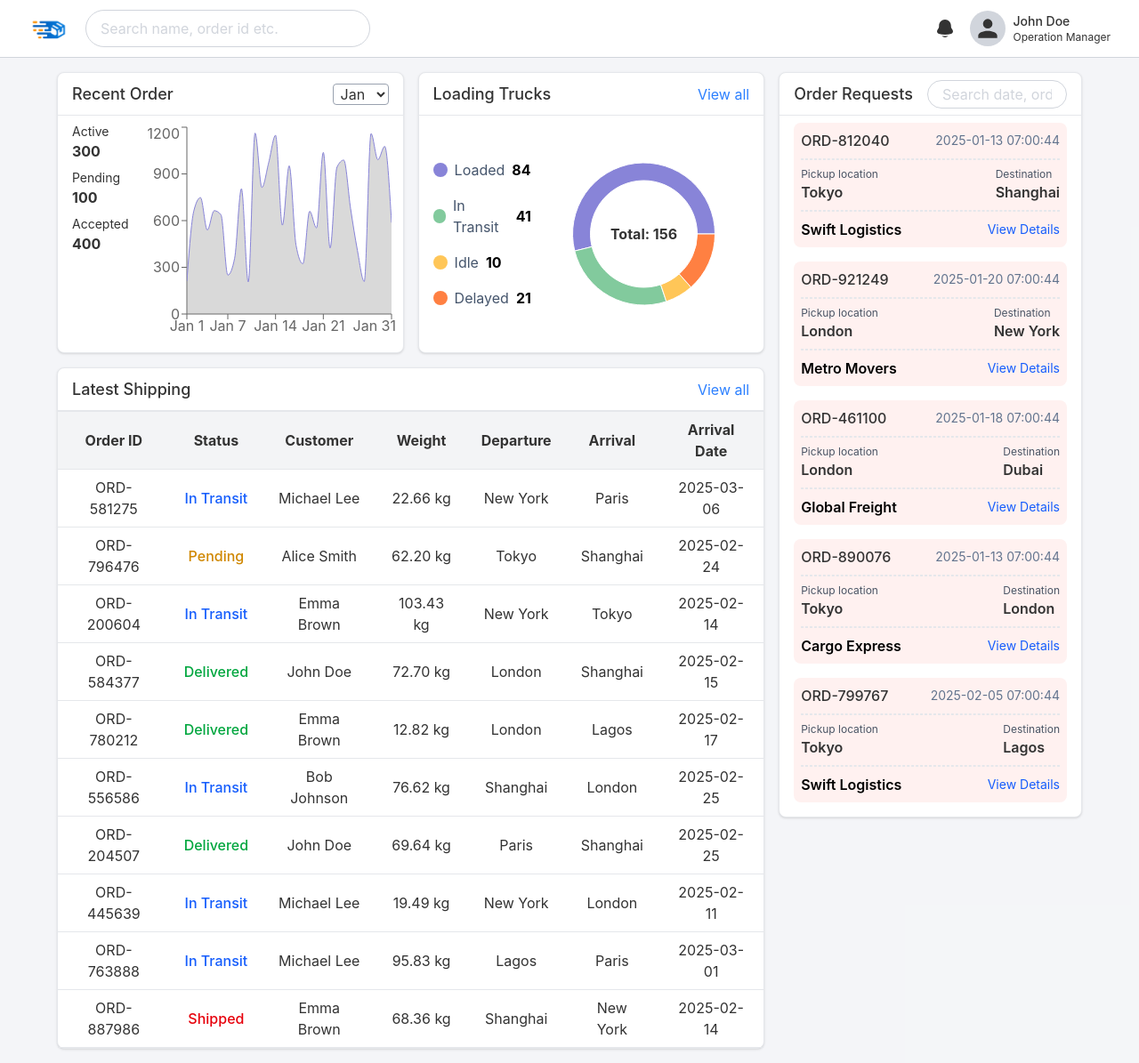
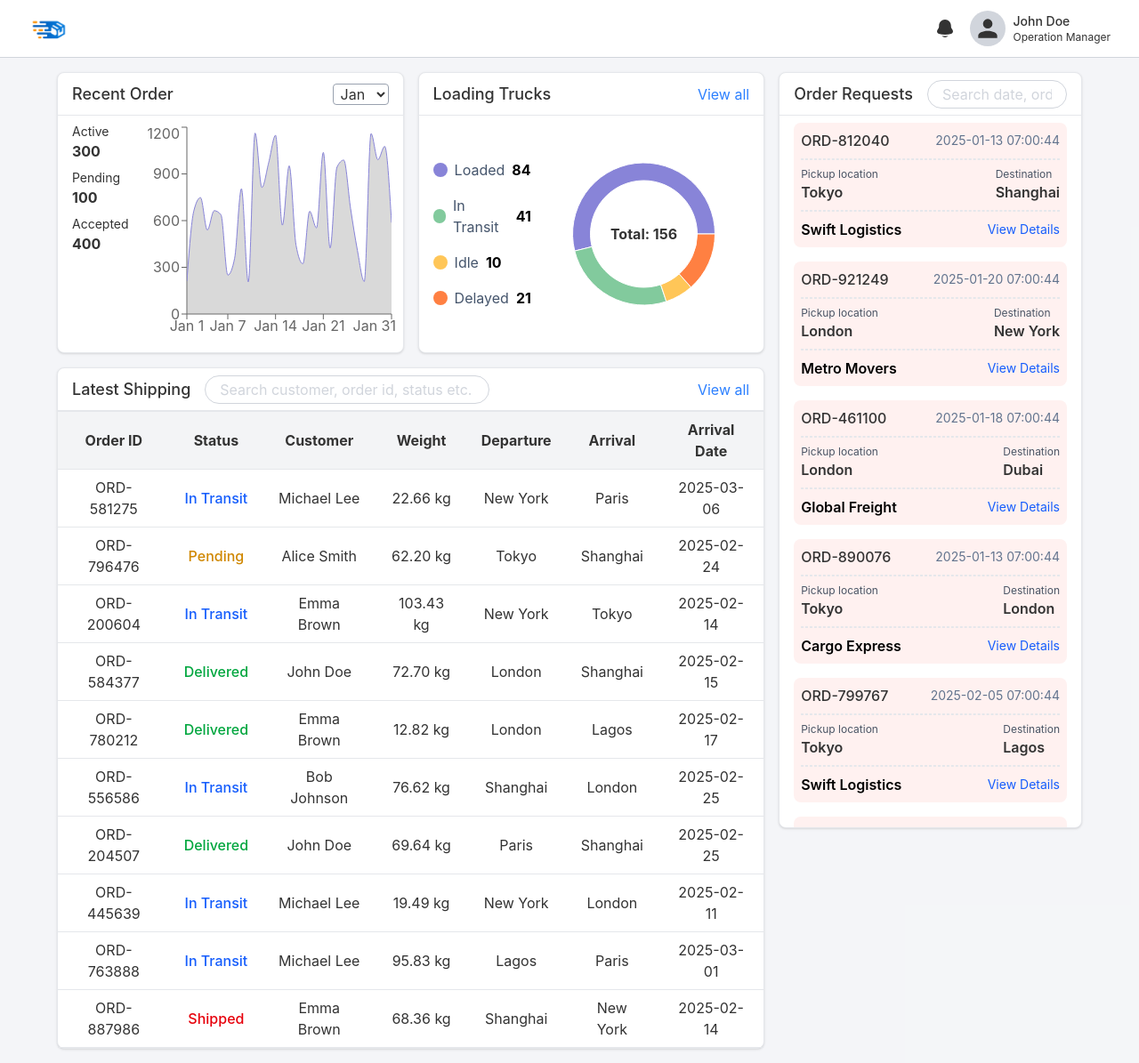
Before and after one commit to dLuxKid/logistics-dashboard, a React (Vite) app: page / in a window 1280 px wide. Shown: the whole page at 89% size. Built offline with nearby package versions, Linux system fonts and the light colour scheme.

Commit message:
added search filtering

```diff
--- a/src/components/latest-shipping.tsx
+++ b/src/components/latest-shipping.tsx
@@ -1,3 +1,7 @@
+import { useEffect, useState } from "react";
+import { useSearchParams } from "react-router";
+import Search from "./search";
+
 const getRandomItem = (arr: string[]) =>
   arr[Math.floor(Math.random() * arr.length)];
 const getRandomDate = () => {
@@ -42,10 +46,37 @@ const shippingData = Array.from({ length: 10 }, (_) => {
 });
 
 export default function LatestShipping() {
+  const [searchParams] = useSearchParams();
+
+  const [shippings, setShippings] = useState(shippingData);
+
+  useEffect(() => {
+    const query = searchParams.get("shipping")?.toLowerCase() || "";
+
+    const filteredShippings = shippingData.filter((order) => {
+      return (
+        order.status.toLowerCase().includes(query) ||
+        order.customer.toLowerCase().includes(query) ||
+        order.departure.toLowerCase().includes(query) ||
+        order.arrival.toLowerCase().includes(query) ||
+        order.orderId.toLowerCase().includes(query)
+      );
+    });
+
+    setShippings(filteredShippings);
+  }, [searchParams]);
+
   return (
     <div className="w-full rounded-lg border bg-white border-gray-200 shadow-sm">
       <div className="w-full flex justify-between items-center p-2 px-4 border-b h-12 border-b-gray-200">
-        <p className="text-base md:text-lg font-medium">Latest Shipping</p>
+        <div className="flex gap-4 items-center">
+          <p className="text-base md:text-lg font-medium">Latest Shipping</p>
+          <Search
+            query_name="shipping"
+            placeholder="Search customer, order id, status etc."
+            className="w-80 outline-none border border-gray-300 rounded-full h-8 px-4 py-2 bg-transparent placeholder:text-gray-300 text-black text-base"
+          />
+        </div>
         <p className="text-blue-500 hover:underline cursor-pointer">View all</p>
       </div>
       <div className="overflow-x-auto">
@@ -64,7 +95,7 @@ export default function LatestShipping() {
             </tr>
           </thead>
           <tbody>
-            {shippingData.map((shipment, index) => (
+            {shippings.map((shipment, index) => (
               <tr key={index} className="text-center">
                 <td className="border-y border-gray-200 px-4 py-2">
                   {shipment.orderId}
--- a/src/components/navbar.tsx
+++ b/src/components/navbar.tsx
@@ -8,16 +8,10 @@ export default function Navbar() {
   return (
     <div className="w-full px-[2.5%] py-2 border-b border-b-gray-300 flex justify-center">
       <nav className="flex items-center justify-between max-w-[1512px] w-full">
-        <div className="flex items-center gap-4">
-          <NavLink to="/" className="cursor-pointer">
-            <Logo className="size-12" />
-          </NavLink>
+        <NavLink to="/" className="cursor-pointer">
+          <Logo className="size-12" />
+        </NavLink>
 
-          <Search
-            placeholder="Search name, order id etc."
-            className="w-80 outline-none border border-gray-300 rounded-full h-10s px-4 py-2 bg-transparent placeholder:text-gray-300 text-black text-base"
-          />
-        </div>
         <div className="flex items-center gap-4">
           <div className="cursor-pointer relative group">
             <Bell className="size-6 fill-black" />
--- a/src/components/order-request.tsx
+++ b/src/components/order-request.tsx
@@ -1,5 +1,6 @@
-import { useState } from "react";
+import { useEffect, useState } from "react";
 import Search from "./search";
+import { useSearchParams } from "react-router";
 
 const getRandomItem = (arr: string[]) =>
   arr[Math.floor(Math.random() * arr.length)];
@@ -40,7 +41,7 @@ const items = [
   "Food & Perishables",
 ];
 
-const orderRequests = Array.from({ length: 5 }, (_) => {
+const orderRequests = Array.from({ length: 10 }, (_) => {
   const departure = getRandomItem(cities);
   let arrival = getRandomItem(cities);
   while (arrival === departure) arrival = getRandomItem(cities);
@@ -67,6 +68,24 @@ export default function OrderRequest() {
   const [selectedOrder, setSelectedOrder] = useState<
     (typeof orderRequests)[0] | null
   >(null);
+
+  const [searchParams] = useSearchParams();
+
+  const [orders, setOrders] = useState(orderRequests);
+
+  useEffect(() => {
+    const query = searchParams.get("order_request")?.toLowerCase() || "";
+
+    const filteredOrders = orderRequests.filter((order) => {
+      return (
+        order.company.name.toLowerCase().includes(query) ||
+        order.departure.toLowerCase().includes(query) ||
+        order.arrival.toLowerCase().includes(query)
+      );
+    });
+
+    setOrders(filteredOrders);
+  }, [searchParams]);
 
   return (
     <>
@@ -142,12 +161,13 @@ export default function OrderRequest() {
           <p className="text-base md:text-lg font-medium">Order Requests</p>
 
           <Search
+            query_name={"order_request"}
             placeholder="Search date, order id etc."
             className="w-full outline-none border border-gray-300 rounded-full h-8 px-4 py-2 bg-transparent placeholder:text-gray-300 text-black text-base"
           />
         </div>
-        <div className="flex flex-col gap-4 p-4 pt-2 max-h-screen hide-scrollbar overflow-y-auto">
-          {orderRequests.map((request, i) => (
+        <div className="flex flex-col gap-4 p-4 pt-2 h-screen hide-scrollbar overflow-y-auto">
+          {orders.map((request, i) => (
             <div
               key={i}
               className="w-full flex flex-col bg-[#fff1f0] rounded-lg px-2"
--- a/src/components/search.tsx
+++ b/src/components/search.tsx
@@ -1,7 +1,9 @@
 import { useLocation, useNavigate, useSearchParams } from "react-router";
 import { useDebouncedCallback } from "use-debounce";
 
-export default function Search(props: React.ComponentPropsWithoutRef<"input">) {
+export default function Search(
+  props: { query_name: string } & React.ComponentPropsWithoutRef<"input">
+) {
   const location = useLocation();
   const navigate = useNavigate();
   const [searchParams] = useSearchParams();
@@ -9,9 +11,9 @@ export default function Search(props: React.ComponentPropsWithoutRef<"input">) {
   const handleSearch = useDebouncedCallback((term) => {
     const params = new URLSearchParams(searchParams);
     if (term) {
-      params.set("query", term);
+      params.set(props.query_name, term);
     } else {
-      params.delete("query");
+      params.delete(props.query_name);
     }
     navigate(`${location.pathname}?${params.toString()}`, { replace: true });
   }, 300);
@@ -23,7 +25,7 @@ export default function Search(props: React.ComponentPropsWithoutRef<"input">) {
         type="text"
         name="search"
         onChange={(e) => handleSearch(e.target.value)}
-        defaultValue={searchParams.get("query") || ""}
+        defaultValue={searchParams.get(props.query_name) || ""}
         {...props}
       />
     </label>
```
